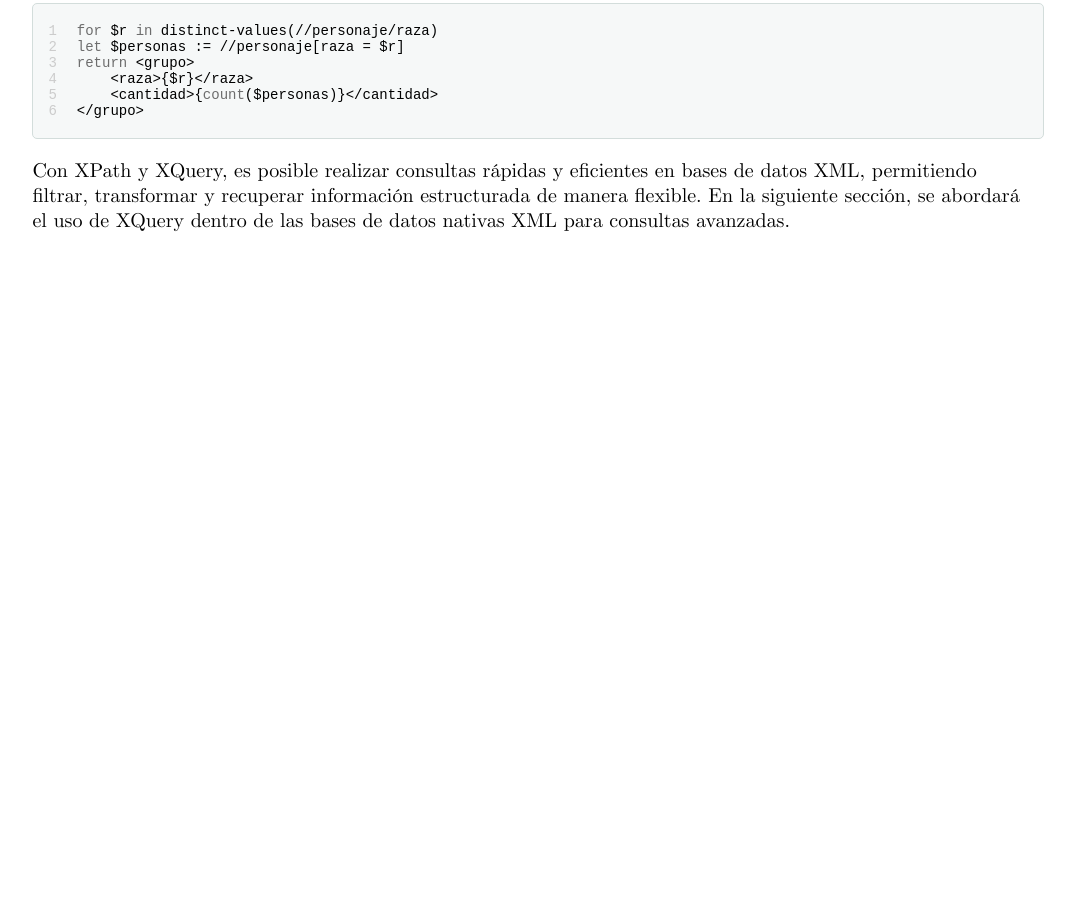
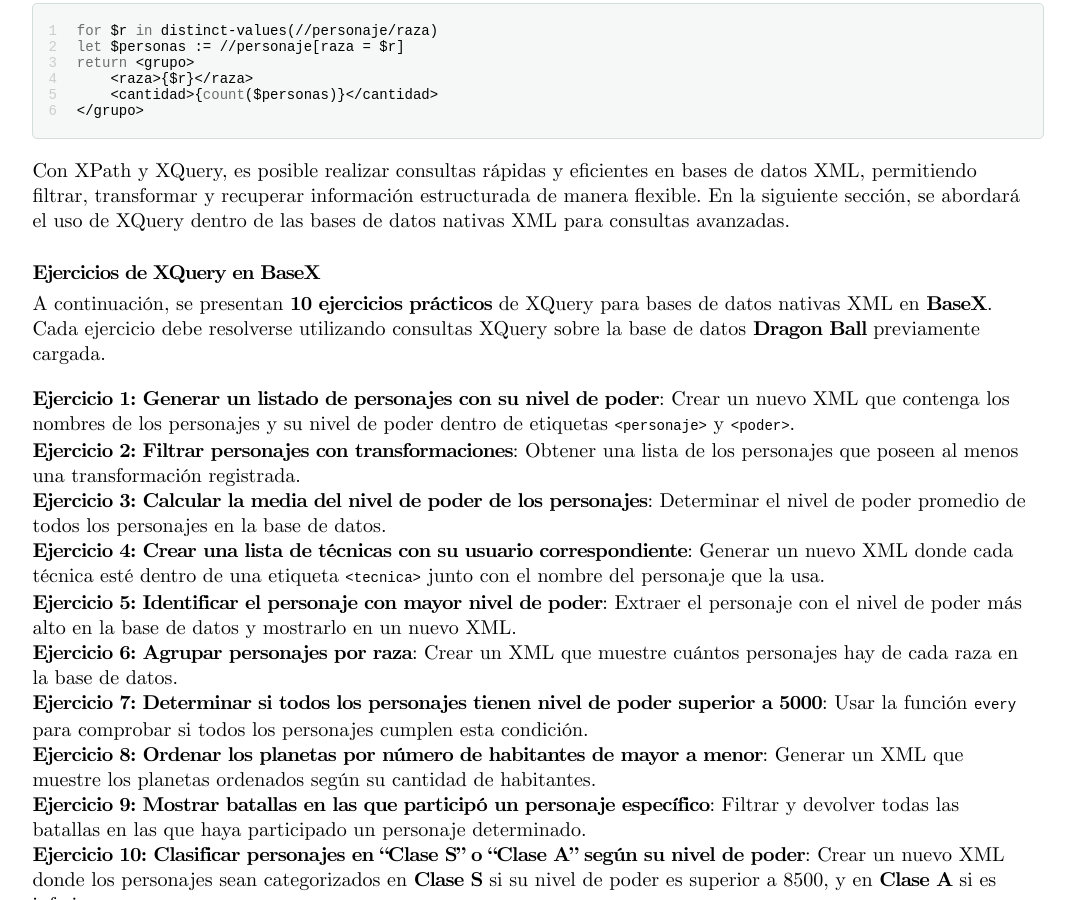
Before and after one commit to TeoRojas/teorojas.github.io, a Jekyll site: the page built from acceso-a-datos/UD05-teoria.md, in a window 1280 px wide and 900 px high, scrolled down 25464 px. Shown: the whole window, without its empty margins (102-1177 px from the left). Built offline with Jekyll 4.4.1, drawn with Linux system fonts in a browser that asks for light colours; nearby versions of some CDN libraries; before the commit the page ends 25996 px from its top, so only the background shows below that.

Commit message:
ADD.UD05 -> 5. XQuery Exercises Added.

````diff
--- a/acceso-a-datos/UD05-teoria.md
+++ b/acceso-a-datos/UD05-teoria.md
@@ -871,3 +871,19 @@ return <grupo>
 ```
 
 Con XPath y XQuery, es posible realizar consultas rápidas y eficientes en bases de datos XML, permitiendo filtrar, transformar y recuperar información estructurada de manera flexible. En la siguiente sección, se abordará el uso de XQuery dentro de las bases de datos nativas XML para consultas avanzadas.
+
+
+#### Ejercicios de XQuery en BaseX
+
+A continuación, se presentan **10 ejercicios prácticos** de XQuery para bases de datos nativas XML en **BaseX**. Cada ejercicio debe resolverse utilizando consultas XQuery sobre la base de datos **Dragon Ball** previamente cargada.
+
+**Ejercicio 1: Generar un listado de personajes con su nivel de poder**: Crear un nuevo XML que contenga los nombres de los personajes y su nivel de poder dentro de etiquetas `<personaje>` y `<poder>`.
+**Ejercicio 2: Filtrar personajes con transformaciones**: Obtener una lista de los personajes que poseen al menos una transformación registrada.
+**Ejercicio 3: Calcular la media del nivel de poder de los personajes**: Determinar el nivel de poder promedio de todos los personajes en la base de datos.
+**Ejercicio 4: Crear una lista de técnicas con su usuario correspondiente**: Generar un nuevo XML donde cada técnica esté dentro de una etiqueta `<tecnica>` junto con el nombre del personaje que la usa.
+**Ejercicio 5: Identificar el personaje con mayor nivel de poder**: Extraer el personaje con el nivel de poder más alto en la base de datos y mostrarlo en un nuevo XML.
+**Ejercicio 6: Agrupar personajes por raza**: Crear un XML que muestre cuántos personajes hay de cada raza en la base de datos.
+**Ejercicio 7: Determinar si todos los personajes tienen nivel de poder superior a 5000**: Usar la función `every` para comprobar si todos los personajes cumplen esta condición.
+**Ejercicio 8: Ordenar los planetas por número de habitantes de mayor a menor**: Generar un XML que muestre los planetas ordenados según su cantidad de habitantes.
+**Ejercicio 9: Mostrar batallas en las que participó un personaje específico**: Filtrar y devolver todas las batallas en las que haya participado un personaje determinado.
+**Ejercicio 10: Clasificar personajes en "Clase S" o "Clase A" según su nivel de poder**: Crear un nuevo XML donde los personajes sean categorizados en **Clase S** si su nivel de poder es superior a 8500, y en **Clase A** si es inferior.
````
